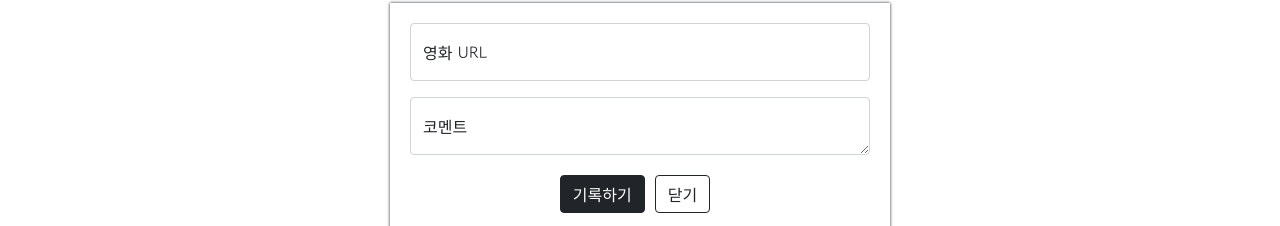
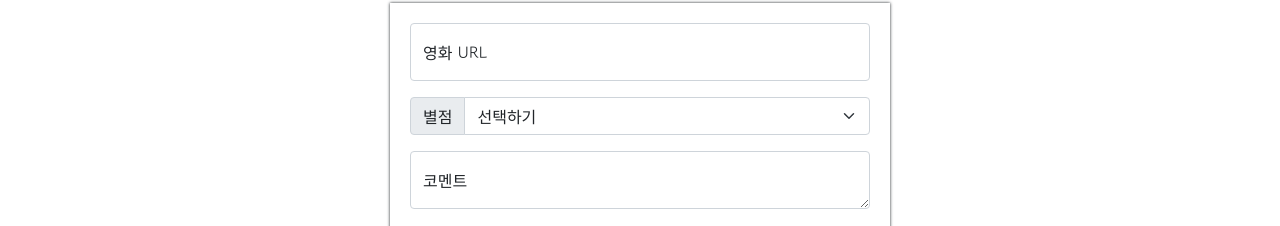
Before and after one commit to Rinn202/mypage, a plain HTML site: page index.html in a window 1280 px wide. Shown: the part 267-493 px from the top of the page. Drawn offline with nearby package versions, Linux system fonts and the light colour scheme.

Commit message:
Update index.html

```diff
--- a/index.html
+++ b/index.html
@@ -90,6 +90,16 @@
             <input type="email" class="form-control" id="floatingInput" placeholder="name@example.com">
             <label for="floatingInput">영화 URL</label>
         </div>
+        <div class="input-group mb-3">
+            <label class="input-group-text" for="inputGroupSelect01">별점</label>
+            <select class="form-select" id="inputGroupSelect01">
+              <option selected>선택하기</option>
+              <option value="1">⭐</option>
+              <option value="2">⭐⭐</option>
+              <option value="3">⭐⭐⭐</option>
+            </select>
+          </div>
+
         <div class="form-floating">
             <textarea class="form-control" placeholder="Leave a comment here" id="floatingTextarea"></textarea>
             <label for="floatingTextarea">코멘트</label>
```
